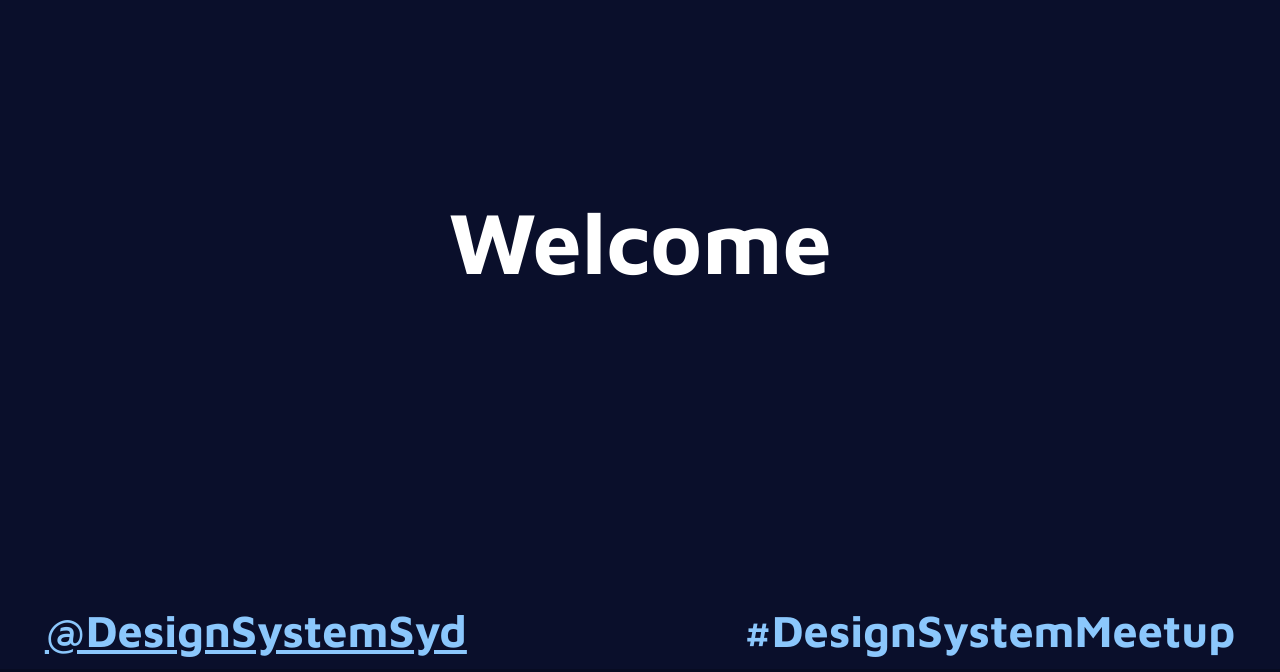
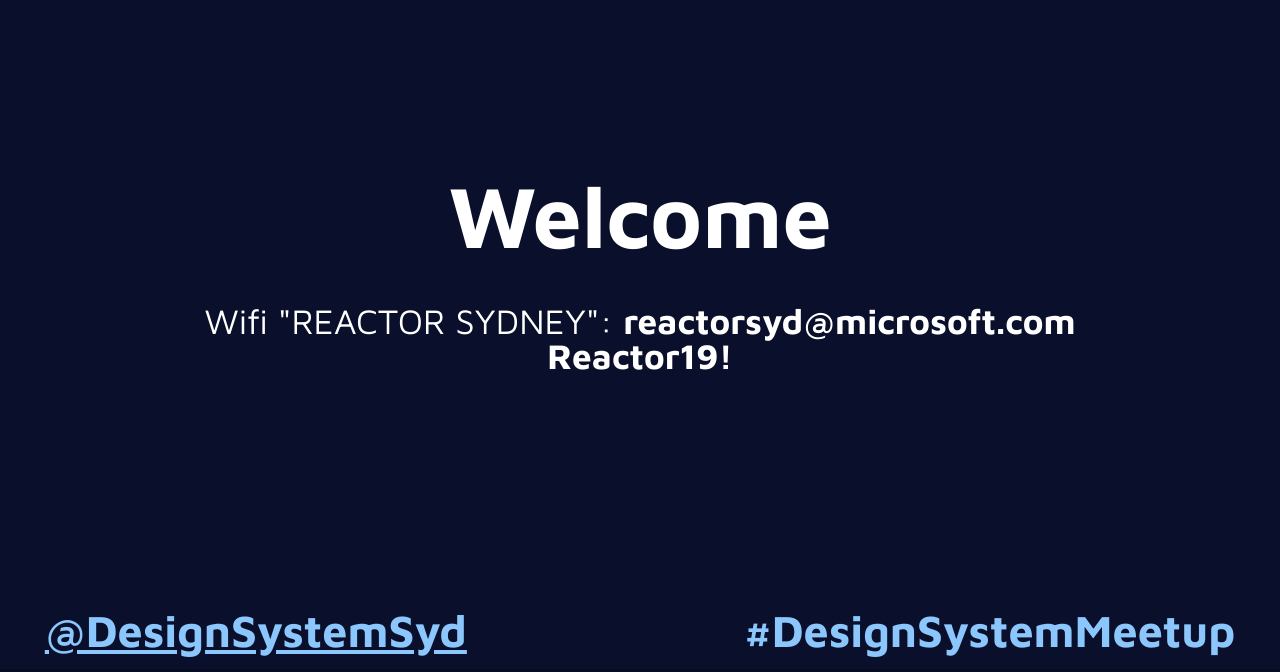
Before and after one commit to DesignSystemMeetup/intro-slides, a website: page index.html in a window 1280 px wide. Shown: the part 128-800 px from the top of the page. Drawn offline with Linux system fonts and the light colour scheme.

Commit message:
added wifi
Signed-off-by: Dominik Wilkowski <Hi@Dominik-Wilkowski.com>

```diff
--- a/index.html
+++ b/index.html
@@ -35,11 +35,11 @@
 			<section id="intro">
 				<h1 class="heading1">Welcome</h1>
 				<ul class="body">
-					<!-- <li>
-						Wifi "Atlassian Guest":
-						<strong>design819</strong>
-						<strong>rwwl59t6</strong>
-					</li> -->
+					<li>
+						Wifi "REACTOR SYDNEY":
+						<strong>reactorsyd@microsoft.com</strong>
+						<strong>Reactor19!</strong>
+					</li>
 				</ul>
 			</section>
 
```
